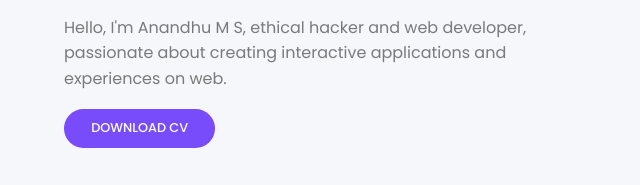
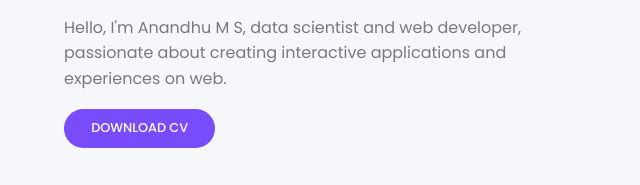
Before and after one commit to anandhu657/protofolio-1, a plain HTML site: page index.html in a window 1280 px wide. Shown: the part 383-568 px from the top of the page, 0-640 px from the left. Drawn offline with Linux system fonts and the light colour scheme.

Commit message:
v1 updated-14

```diff
--- a/index.html
+++ b/index.html
@@ -60,7 +60,7 @@
                     <div class="column-1">
                         <h1 class="header-title">Anandhu M S</h1>
                         <p class="text">
-                            Hello, I'm Anandhu M S, ethical hacker <!--&nbsp;&nbsp;&nbsp;&nbsp;
+                            Hello, I'm Anandhu M S, data scientist <!--&nbsp;&nbsp;&nbsp;&nbsp;
                             &nbsp;&nbsp;&nbsp;&nbsp;&nbsp;&nbsp;&nbsp;&nbsp;&nbsp;&nbsp;
                             &nbsp;&nbsp;-->and web developer,
                             passionate about creating interactive applications and
```
